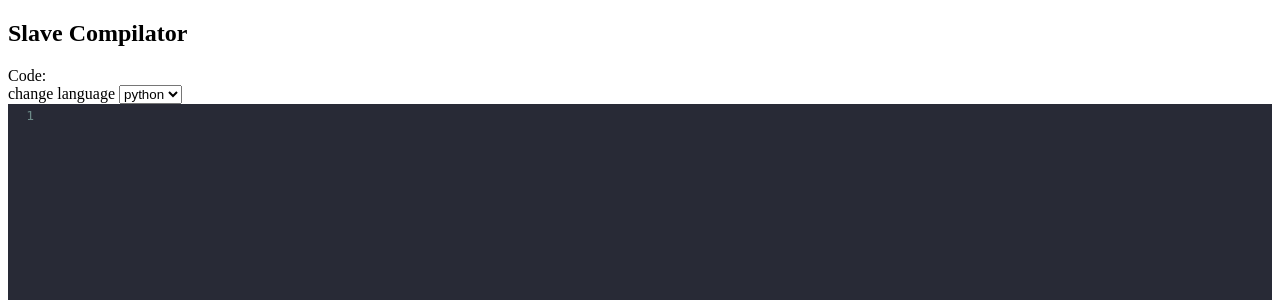
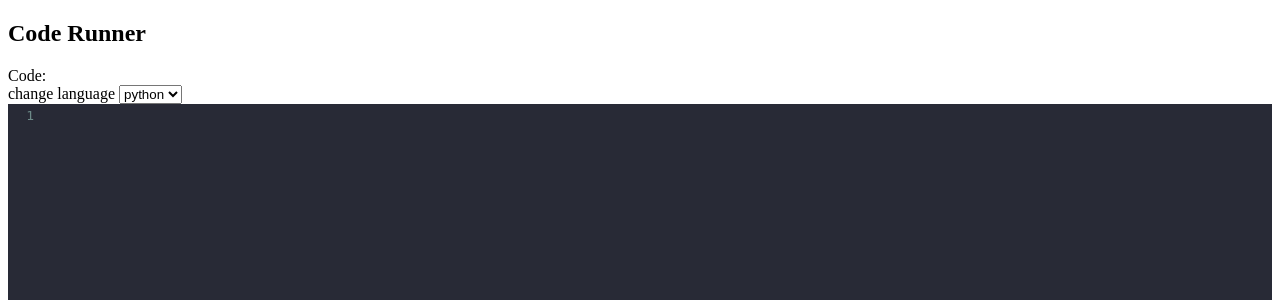
Before and after one commit to hedass/socket-programming-jarkom-2020, a Flask app: page / in a window 1280 px wide. Shown: the top 300 px of the page. Run offline with Flask 2, Linux system fonts and the light colour scheme; some libraries are stand-ins or nearby versions.

Commit message:
change title

```diff
--- a/nodes/client/templates/index.html
+++ b/nodes/client/templates/index.html
@@ -2,7 +2,7 @@
 <html>
 
 <head>
-  <title>Slave Compilator</title>
+  <title>Code Runner</title>
   <link rel="stylesheet" href="https://cdnjs.cloudflare.com/ajax/libs/codemirror/5.58.1/codemirror.min.css"
     integrity="sha512-xIf9AdJauwKIVtrVRZ0i4nHP61Ogx9fSRAkCLecmE2dL/U8ioWpDvFCAy4dcfecN72HHB9+7FfQj3aiO68aaaw=="
     crossorigin="anonymous" />
@@ -23,7 +23,7 @@
 
 <body>
 
-  <h2>Slave Compilator</h2>
+  <h2>Code Runner</h2>
   <form method="post" id='form-code' enctype="multipart/form-data">
     <label for="code">Code:</label><br>
     <label for="language">change language</label>
--- a/nodes/client/templates/node_availability.html
+++ b/nodes/client/templates/node_availability.html
@@ -4,7 +4,7 @@
 <head>
   <meta charset="UTF-8">
   <meta name="viewport" content="width=device-width, initial-scale=1.0">
-  <title>Nodes Availability</title>
+  <title>Worker Availability</title>
   <link rel="stylesheet" href="https://cdnjs.cloudflare.com/ajax/libs/codemirror/5.58.1/codemirror.min.css"
     integrity="sha512-xIf9AdJauwKIVtrVRZ0i4nHP61Ogx9fSRAkCLecmE2dL/U8ioWpDvFCAy4dcfecN72HHB9+7FfQj3aiO68aaaw=="
     crossorigin="anonymous" />
--- a/nodes/client/templates/output.html
+++ b/nodes/client/templates/output.html
@@ -2,7 +2,7 @@
 <html>
 
 <head>
-  <title>Slave Compilator</title>
+  <title>Code Runner</title>
   <link rel="stylesheet" href="https://cdnjs.cloudflare.com/ajax/libs/codemirror/5.58.1/codemirror.min.css"
     integrity="sha512-xIf9AdJauwKIVtrVRZ0i4nHP61Ogx9fSRAkCLecmE2dL/U8ioWpDvFCAy4dcfecN72HHB9+7FfQj3aiO68aaaw=="
     crossorigin="anonymous" />
@@ -24,7 +24,7 @@
 
 <body>
 
-  <h2>Slave Compilator</h2>
+  <h2>Code Runner</h2>
   <form method="post" id='form-code' enctype="multipart/form-data">
     <label for="code">Code:</label><br>
     <label for="language">change language</label>
```
